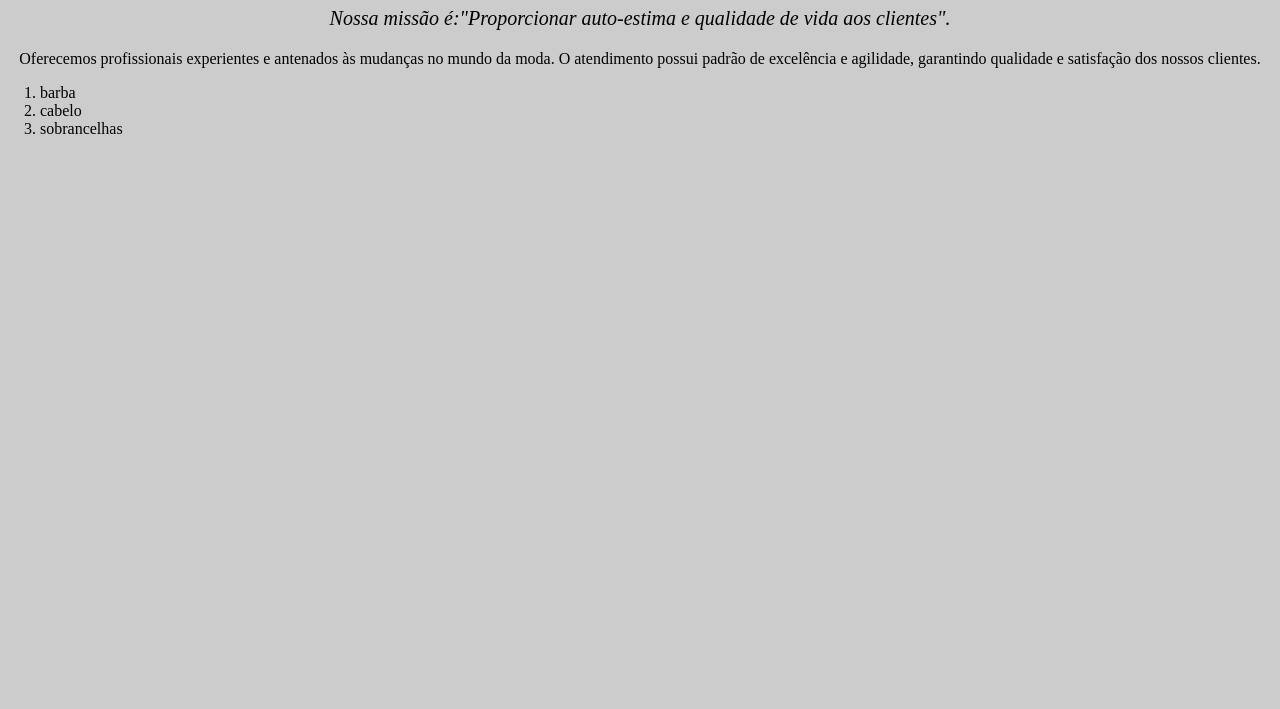
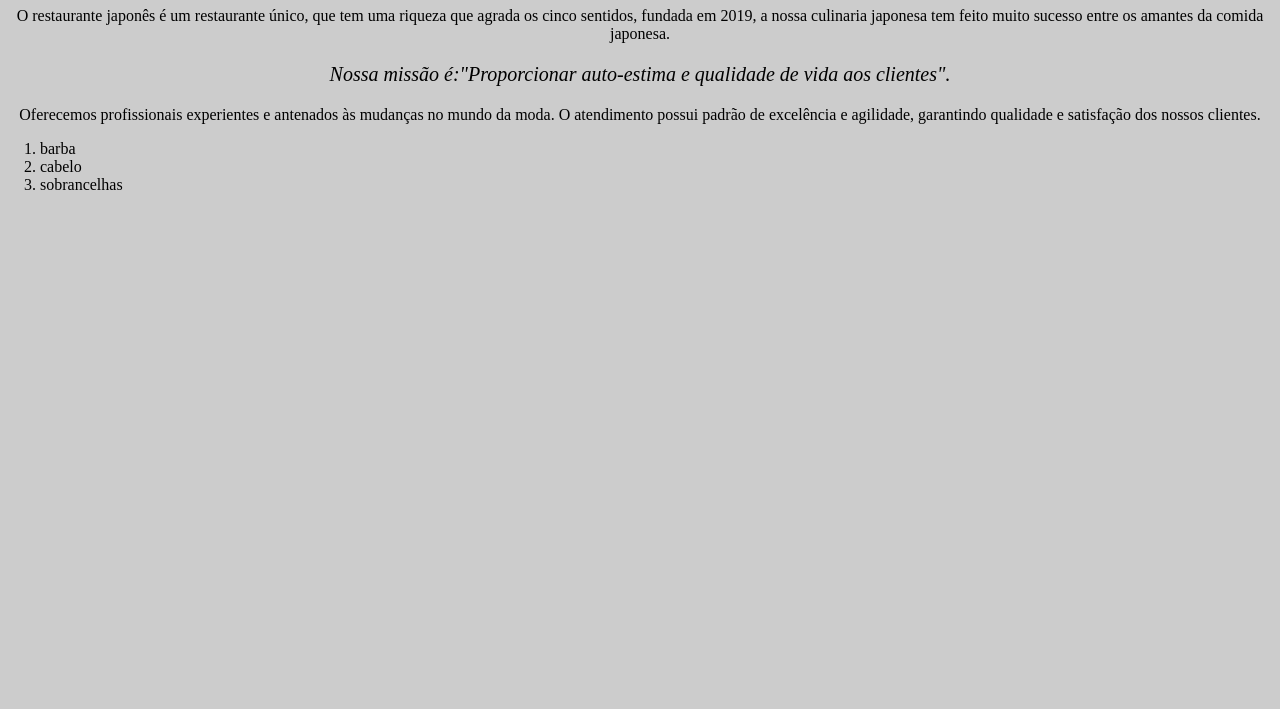
Before and after one commit to RenanAndrei/One-Barbe, a plain HTML site: page index.html in a window 1280 px wide. Shown: the part 91-800 px from the top of the page. Drawn offline with Linux system fonts and the light colour scheme.

Commit message:
alterei o primeiro paragrafo

```diff
--- a/index.html
+++ b/index.html
@@ -18,7 +18,7 @@
 
 		<h1>Restaurante japonês</h1>
 
-
+	<p>O restaurante japonês é um restaurante único, que tem uma riqueza que agrada os cinco sentidos, fundada em 2019, a nossa culinaria japonesa tem feito muito sucesso entre os amantes da comida japonesa.</p>
 
 	<p style="font-size: 20px"><i>Nossa missão é:"Proporcionar auto-estima e qualidade de vida aos clientes".</i></p>
 
```
